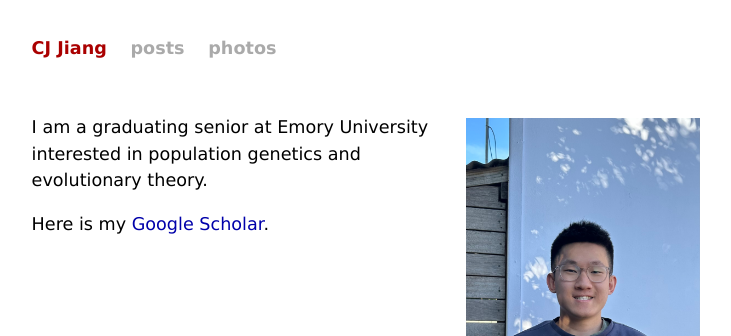
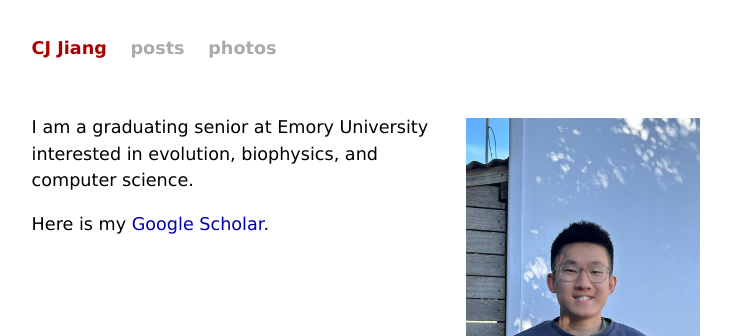
Before and after one commit to cjdjpj/cjdjpj.github.io, a Jekyll site: the page built from index.html, in a window 1280 px wide. Shown: the top 336 px of the page, without its empty margins (274-1005 px from the left). Built offline with Jekyll 4.4.1, drawn with Linux system fonts in a browser that asks for light colours.

Commit message:
interests

```diff
--- a/index.html
+++ b/index.html
@@ -6,7 +6,7 @@ title: CJ Jiang
 <div id="about">
     <img src="images/portrait.jpeg" alt="portrait" class="right-image">
     <p>
-        I am a graduating senior at Emory University interested in population genetics and evolutionary theory.
+        I am a graduating senior at Emory University interested in evolution, biophysics, and computer science.
     </p>
     <!-- <p> -->
     <!--     I use this space to document scattered thoughts or cool things I've learned. -->
```
